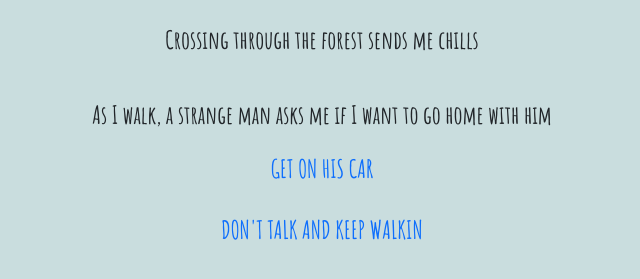
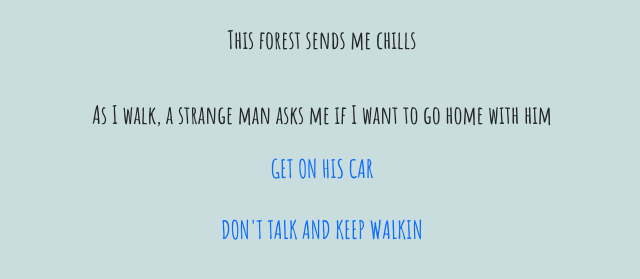
Before and after one commit to trucn0311/ttngu119.github.io, a plain HTML site: page forest.html in a window 1280 px wide. Shown: the part 303-582 px from the top of the page, without its empty margins (318-958 px from the left). Drawn offline with Linux system fonts and the light colour scheme.

Commit message:
Update forest.html

```diff
--- a/forest.html
+++ b/forest.html
@@ -21,7 +21,7 @@
         <img id='stranger' src="assets/stranger.png" width="400">
         <br>
         <br>
-        <p class="convo" >Crossing through the forest sends me chills <br> <br> As I walk, a strange
+        <p class="convo" >This forest sends me chills <br> <br> As I walk, a strange
             man asks me if
             I want to go
             home with him
```
